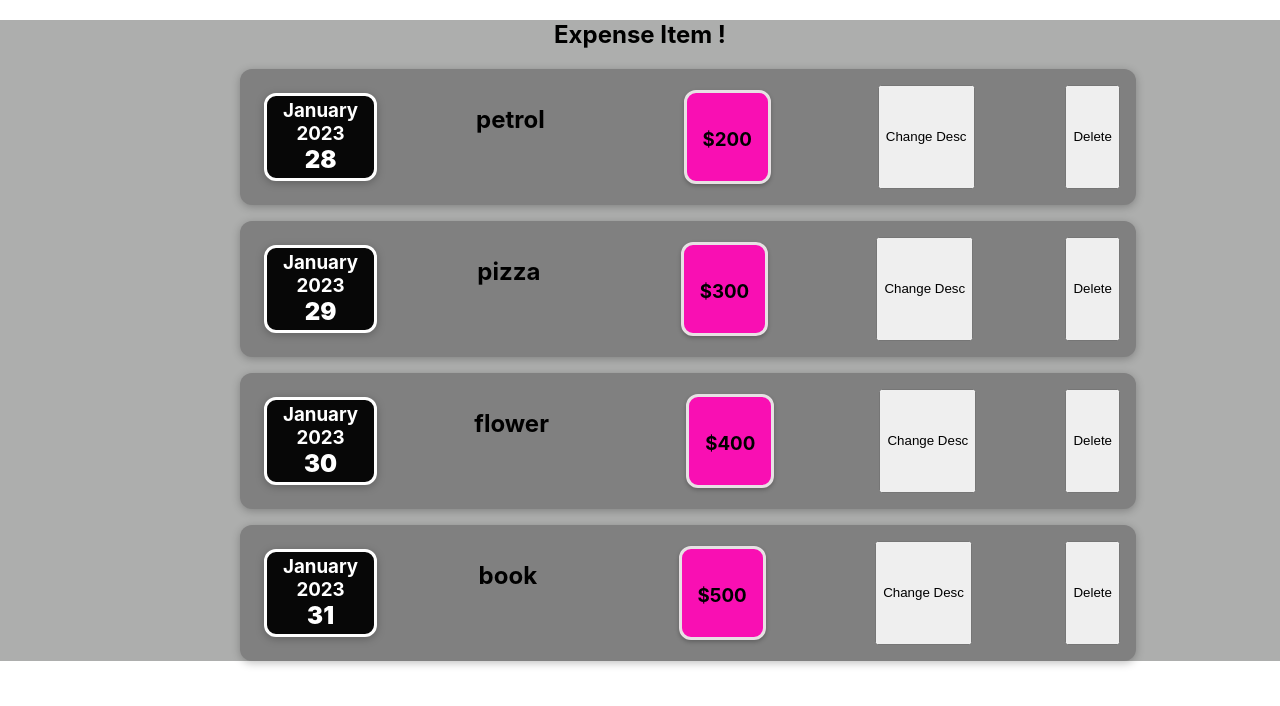
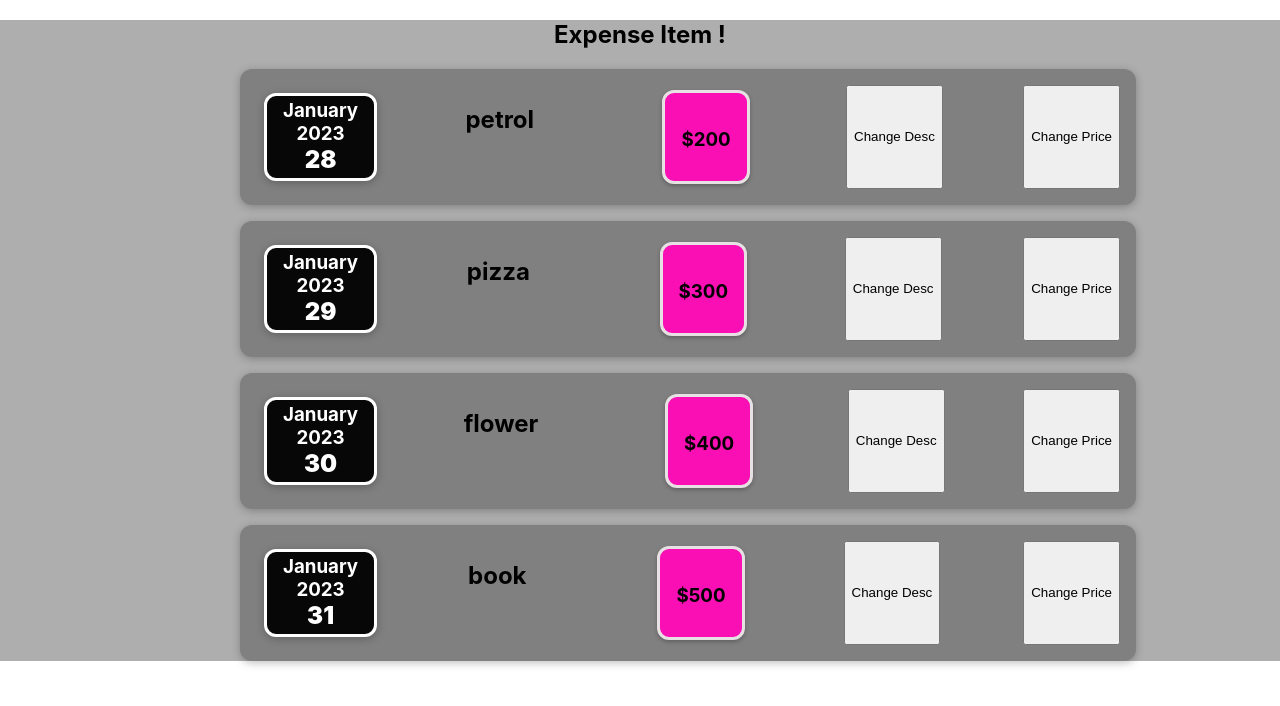
Before and after one commit to AnkitaSMusale/StartingWithReact, a React (Create React App) app: page / in a window 1280 px wide. Shown: the top 706 px of the page. Built offline with nearby package versions, Linux system fonts and the light colour scheme.

Commit message:
useState() to change price

```diff
--- a/src/components/expenses/ExpenseItem.js
+++ b/src/components/expenses/ExpenseItem.js
@@ -9,28 +9,33 @@ import Card from '../UI/Card';
 const ExpenseItem = (props) =>{
 
     const [descr, setTitle] = useState(props.descr);  //destructing
-    // let descr = props.descr;
     const clickHandler = () => {
         setTitle('Updated')
-        // descr = 'Updated';
         console.log(descr)
     }
 
-    const DeleteExpense = () =>{
-            // let item = this.state.data.filter()
-            // let item = props.remove(e.ExpenseItem)
-            // props.remove(item.id)
-            console.log('Expense deleted successfully...')
+    const [price, setPrice] = useState(props.price);  //destructing
+    const priceChange = () => {
+        setPrice('100')
+        console.log(price)
     }
+
+    // const DeleteExpense = () =>{
+    //         // let item = this.state.data.filter()
+    //         // let item = props.remove(e.ExpenseItem)
+    //         // props.remove(item.id)
+    //         console.log('Expense deleted successfully...')
+    // }
 
     return (
         <Card className='expenses'>
             <ExpenseDate date={props.date}></ExpenseDate>
             <h2>{descr}</h2>
             {/* expenditurelocation={props.expenditurelocation}  */}
-            <ExpenseDetail price={props.price}></ExpenseDetail>
+            <ExpenseDetail price={price}></ExpenseDetail>
             <button onClick={clickHandler}>Change Desc</button>
-            <button onClick={DeleteExpense}>Delete</button>
+            {/* <button onClick={DeleteExpense}>Delete</button> */}
+            <button onClick={priceChange}>Change Price</button>
         </Card>
         )
 }
```
